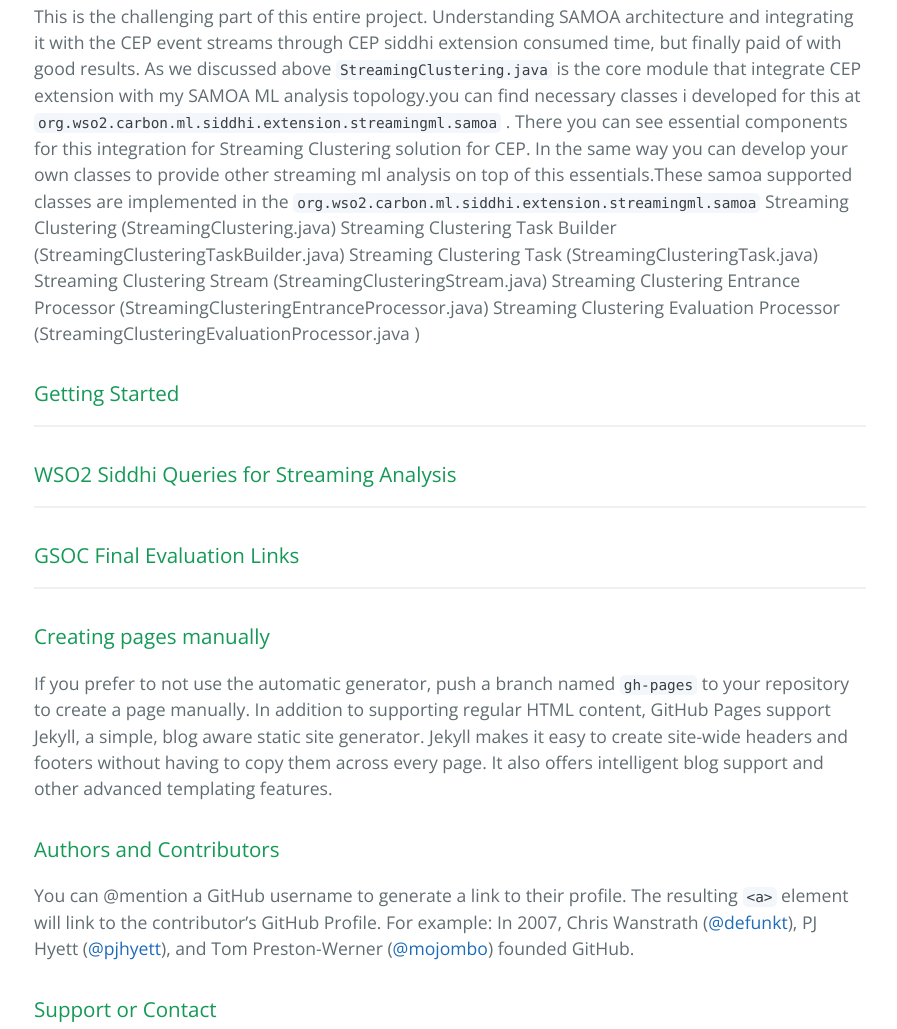
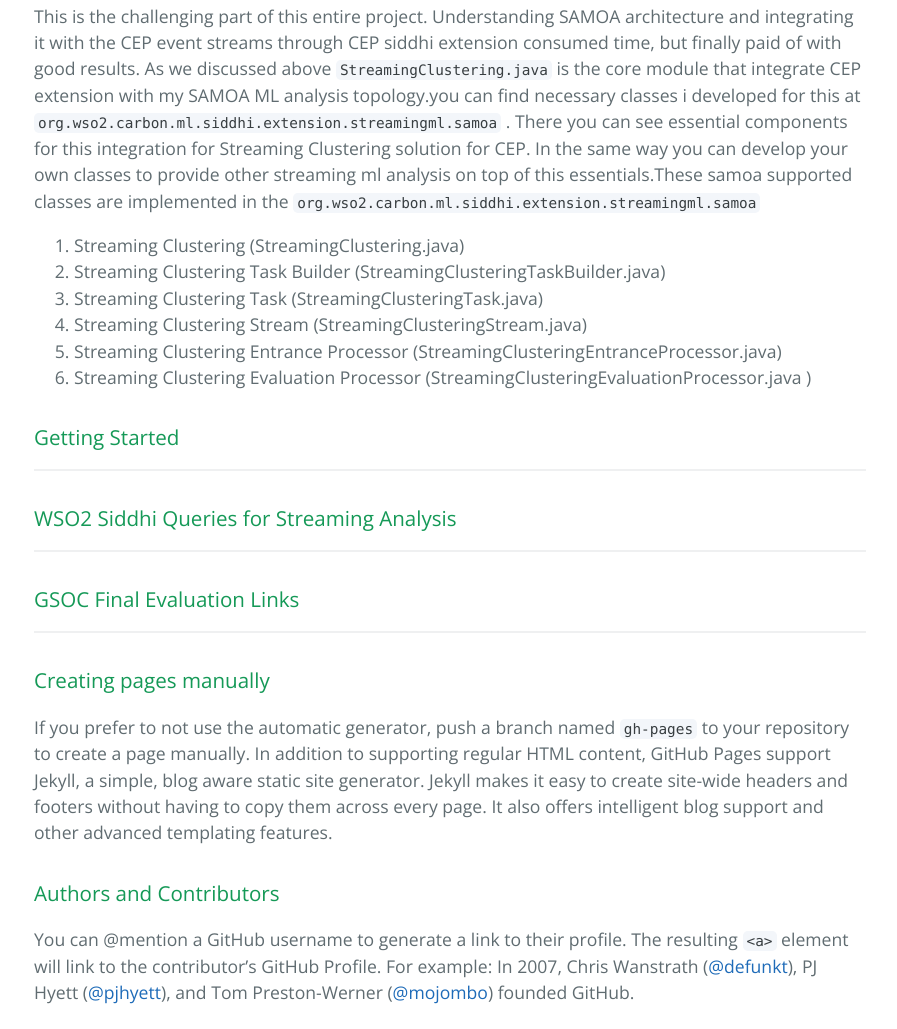
Before and after one commit to dananjayamahesh/dananjayamahesh.github.io, a plain HTML site: page index.html in a window 1280 px wide. Shown: the part 10834-11863 px from the top of the page, without its empty margins (190-1087 px from the left). Drawn offline with nearby package versions, Linux system fonts and the light colour scheme.

Commit message:
Replace master branch with page content via GitHub

```diff
--- a/index.html
+++ b/index.html
@@ -296,13 +296,16 @@ WSO2 CEP Siddhi Dependencies</p>
 <h4>
 <a id="samoa-topology-for-cep-integration" class="anchor" href="#samoa-topology-for-cep-integration" aria-hidden="true"><span aria-hidden="true" class="octicon octicon-link"></span></a>SAMOA Topology For CEP Integration</h4>
 
-<p>This is the challenging part of this entire project. Understanding SAMOA architecture and integrating it with the CEP event streams through CEP siddhi extension consumed time, but finally paid of with good results. As we discussed above <code>StreamingClustering.java</code> is the core module that integrate CEP extension with my SAMOA ML analysis topology.you can find necessary classes i developed for this at <code>org.wso2.carbon.ml.siddhi.extension.streamingml.samoa</code> . There you can see essential components for this integration for Streaming Clustering solution for CEP. In the same way you can develop your own classes to provide other streaming ml analysis on top of this essentials.These samoa supported classes are implemented in the <code>org.wso2.carbon.ml.siddhi.extension.streamingml.samoa</code>
-Streaming Clustering (StreamingClustering.java)
-Streaming Clustering Task Builder (StreamingClusteringTaskBuilder.java)
-Streaming Clustering Task (StreamingClusteringTask.java)
-Streaming Clustering Stream (StreamingClusteringStream.java)
-Streaming Clustering Entrance Processor (StreamingClusteringEntranceProcessor.java)
-Streaming Clustering Evaluation Processor (StreamingClusteringEvaluationProcessor.java )</p>
+<p>This is the challenging part of this entire project. Understanding SAMOA architecture and integrating it with the CEP event streams through CEP siddhi extension consumed time, but finally paid of with good results. As we discussed above <code>StreamingClustering.java</code> is the core module that integrate CEP extension with my SAMOA ML analysis topology.you can find necessary classes i developed for this at <code>org.wso2.carbon.ml.siddhi.extension.streamingml.samoa</code> . There you can see essential components for this integration for Streaming Clustering solution for CEP. In the same way you can develop your own classes to provide other streaming ml analysis on top of this essentials.These samoa supported classes are implemented in the <code>org.wso2.carbon.ml.siddhi.extension.streamingml.samoa</code></p>
+
+<ol>
+<li>Streaming Clustering (StreamingClustering.java)</li>
+<li>Streaming Clustering Task Builder (StreamingClusteringTaskBuilder.java)</li>
+<li>Streaming Clustering Task (StreamingClusteringTask.java)</li>
+<li>Streaming Clustering Stream (StreamingClusteringStream.java)</li>
+<li>Streaming Clustering Entrance Processor (StreamingClusteringEntranceProcessor.java)</li>
+<li>Streaming Clustering Evaluation Processor (StreamingClusteringEvaluationProcessor.java )</li>
+</ol>
 
 <h3>
 <a id="getting-started" class="anchor" href="#getting-started" aria-hidden="true"><span aria-hidden="true" class="octicon octicon-link"></span></a>Getting Started</h3>
```
Also changed, not shown: params.json (+1 -1 lines).
